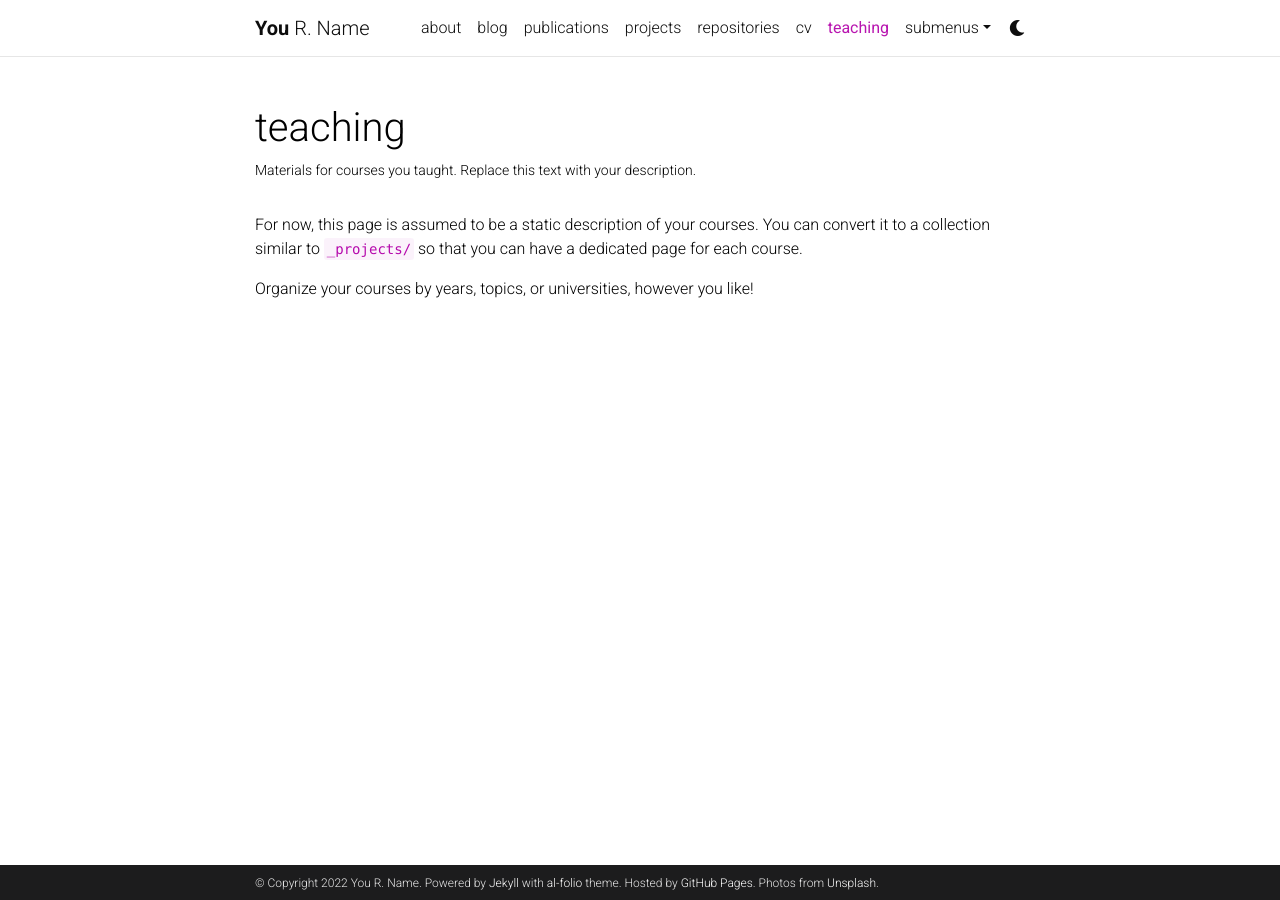
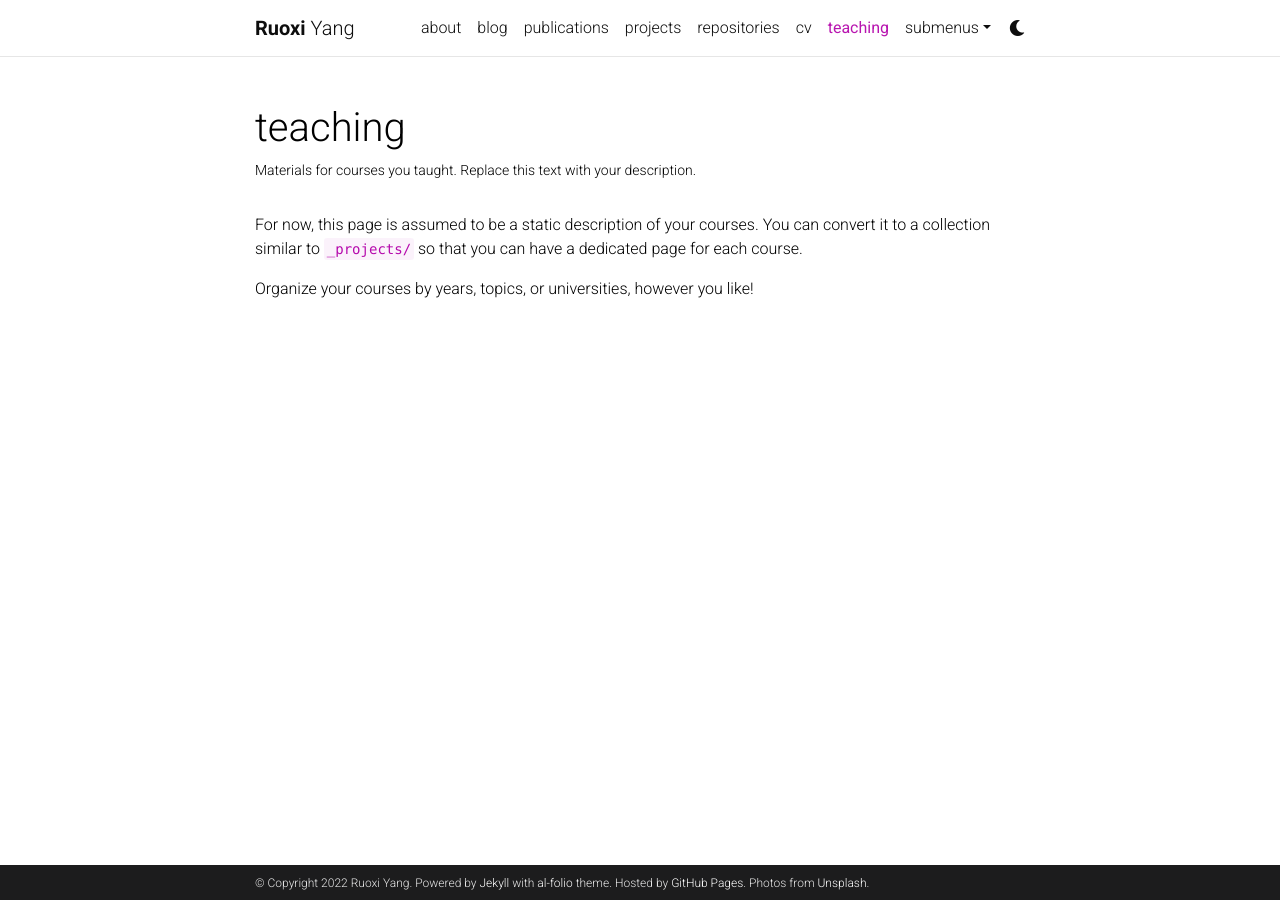
Before and after one commit to yang-ruoxi/yang-ruoxi.github.io, a Jekyll site: the page built from _pages/teaching.md, in a window 1280 px wide. Built offline with Jekyll 4.4.1, drawn with Linux system fonts in a browser that asks for light colours; comment, search, counter and statistics services are not loaded; a style sheet for code colours, icons or effects is not loaded.

Commit message:
Update _config.yml

```diff
--- a/_config.yml
+++ b/_config.yml
@@ -3,10 +3,10 @@
 # -----------------------------------------------------------------------------
 
 title: blank # the website title (if blank, full name will be used instead)
-first_name: You
-middle_name: R.
-last_name: Name
-email: you@example.com
+first_name: Ruoxi
+middle_name:
+last_name: Yang
+email: me@ruoxiyang.com
 description: > # the ">" symbol means to ignore newlines until "footer_text:"
   A simple, whitespace theme for academics. Based on [*folio](https://github.com/bogoli/-folio) design.
 footer_text: >
@@ -18,8 +18,8 @@
 lang: en # the language of your site (for example: en, fr, cn, ru, etc.)
 icon: ⚛️  # the emoji used as the favicon (alternatively, provide image name in /assets/img/)
 
-url: https://alshedivat.github.io # the base hostname & protocol for your site
-baseurl: /al-folio # the subpath of your site, e.g. /blog/
+url: https://yang-ruoxi.github.io # the base hostname & protocol for your site
+baseurl:  # the subpath of your site, e.g. /blog/
 last_updated: false # set to true if you want to display last updated in the footer
 impressum_path:  # set to path to include impressum link in the footer, use the same path as permalink in a page, helps to conform with EU GDPR
 
```
